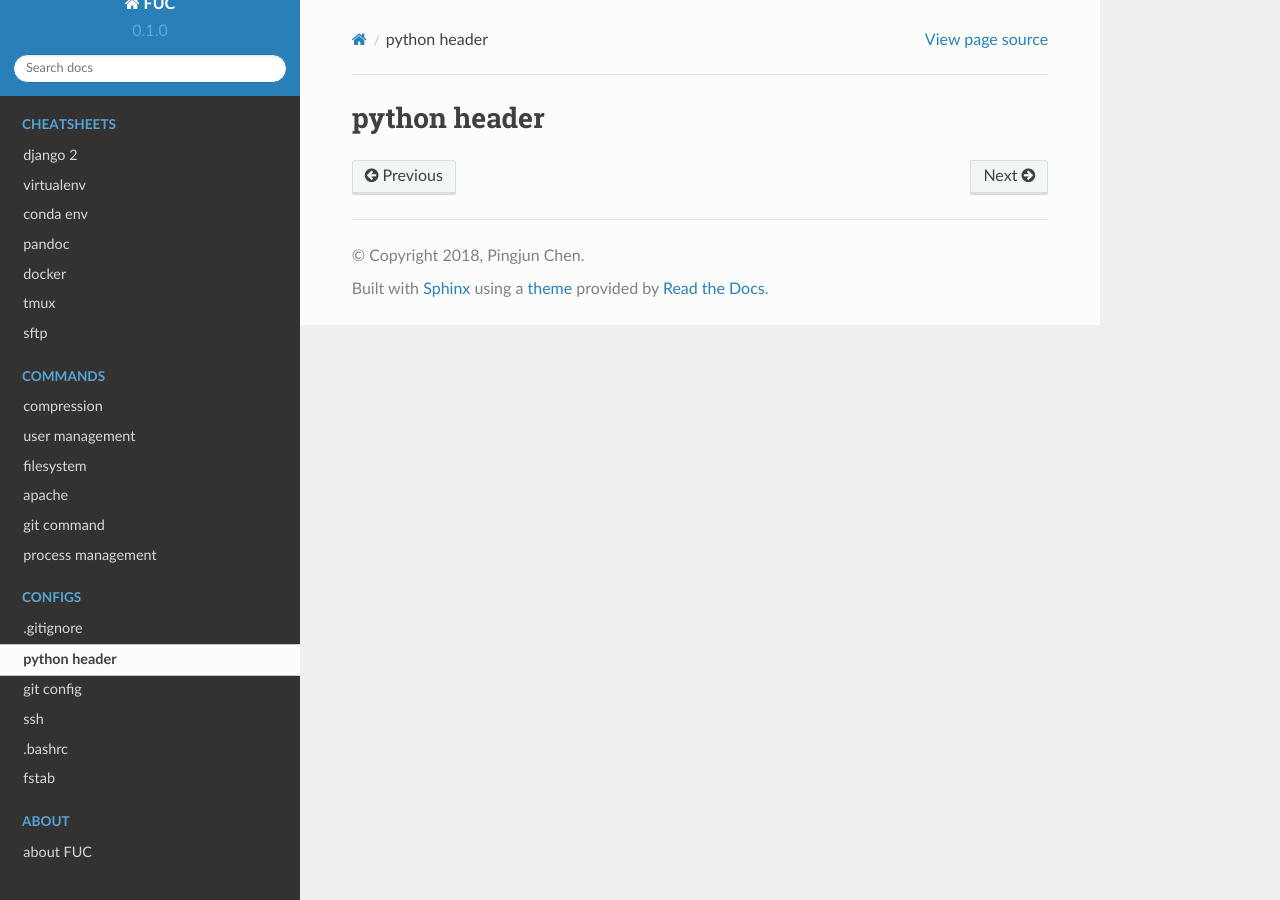
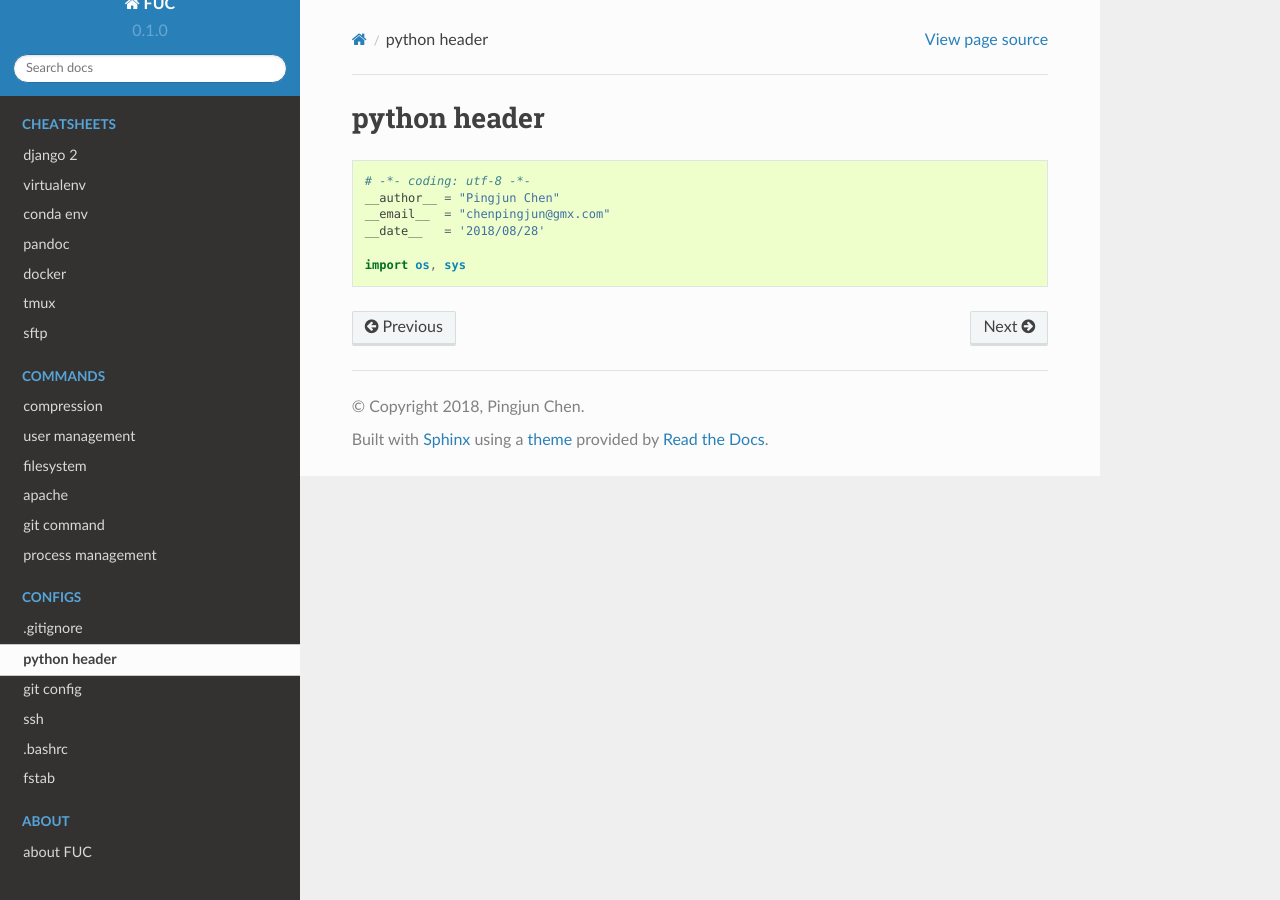
Before and after one commit to PingjunChen/FUC, a Sphinx documentation site: the page built from docs/python_header.rst, in a window 1280 px wide. Built offline with Sphinx 7.4.7 and the Read the Docs theme 2.0.0, drawn with Linux system fonts in a browser that asks for light colours.

Commit message:
Update python_header.rst
add python header example

```diff
--- a/docs/python_header.rst
+++ b/docs/python_header.rst
@@ -1,2 +1,11 @@
 python header
 ========
+
+.. code-block:: python
+
+  # -*- coding: utf-8 -*-
+  __author__ = "Pingjun Chen"
+  __email__  = "chenpingjun@gmx.com"
+  __date__   = '2018/08/28'
+
+  import os, sys
```
